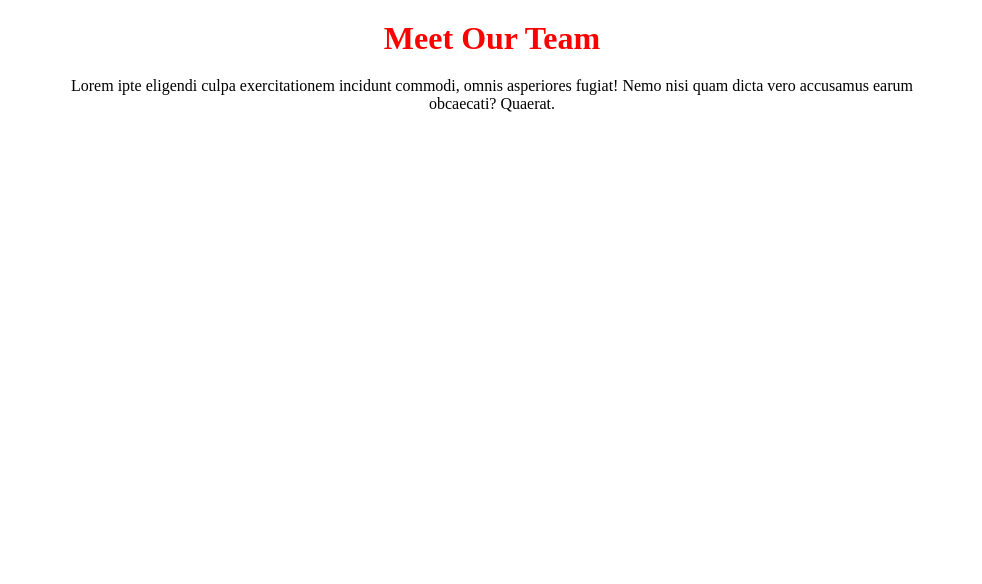
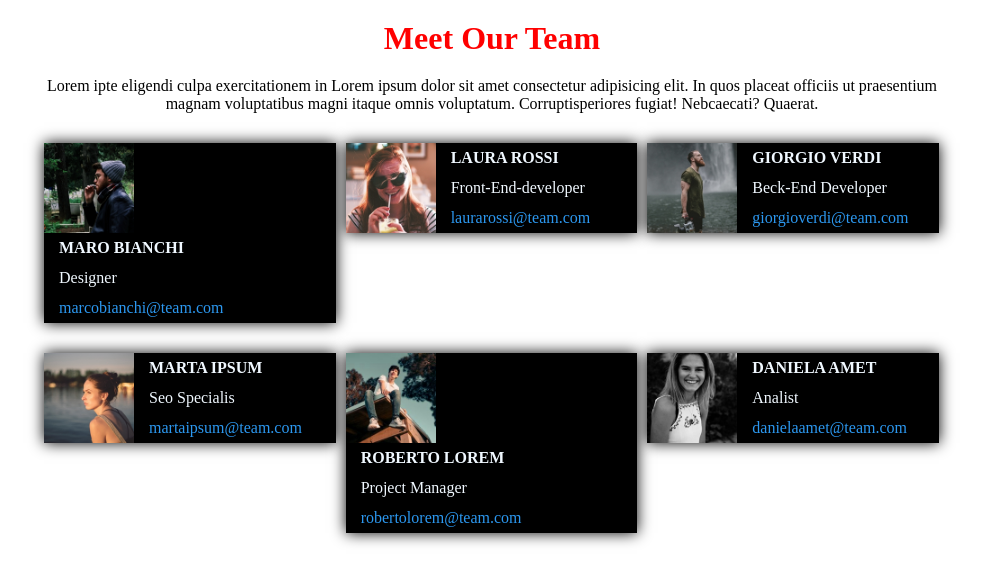
Before and after one commit to Leovilcu1/html-css-float-cards, a plain HTML site: page index.html in a window 1280 px wide. Shown: the whole page, without its empty margins (148-1130 px from the left). Drawn offline with Linux system fonts and the light colour scheme.

Commit message:
completato-html-css-float-cards

```diff
--- a/css/style.css
+++ b/css/style.css
@@ -4,12 +4,52 @@
     margin: 0;
     padding: 0;
 }
-header{
+
+.container{
     text-align: center;
     margin: 0 auto;
     max-width: 70%;
 }
+
 #title-header{
     color: red;
     padding: 20px;
 }
+.row{
+    margin: 0 auto;
+    max-width: 70%;
+    margin-top: 30px;
+}
+
+.card{
+    background-color: black;
+    color: aliceblue;
+    float: left;
+    width: calc(100% / 3 - 7px);
+    box-shadow: 0px 0px 14px 0px black;
+}
+#special{
+    margin: 0 10px 0 ;
+
+}
+img{
+    height: 90px;
+    float: left;
+
+}
+.description{
+    float: left;
+    line-height:calc( 90px / 3);
+
+    padding: 0 30px 0 15px;
+}
+a{
+    text-decoration: none;
+    color: rgb(44, 152, 240);
+}
+
+.clearfix::after {
+    content: "";
+    clear: both;
+    display: table;
+  }
--- a/index.html
+++ b/index.html
@@ -8,13 +8,75 @@
     <link rel="stylesheet" href="css/style.css">
 </head>
 <body>
+
+<!-- header -->
+
     <header>
-        <h1 id="title-header">Meet Our Team</h1>
-        <p>Lorem ipte eligendi culpa exercitationem incidunt commodi, omnis asperiores fugiat! Nemo nisi quam dicta vero accusamus earum obcaecati? Quaerat.</p>
+        <div class="container">
+            <h1 id="title-header">Meet Our Team</h1>
+            <p>Lorem ipte eligendi culpa exercitationem in Lorem ipsum dolor sit amet consectetur adipisicing elit. In quos placeat officiis ut praesentium magnam voluptatibus magni itaque omnis voluptatum. Corruptisperiores fugiat! Nebcaecati? Quaerat.</p>
+        </div>
     </header>
+
+<!-- main -->
+
     <main>
+        <div class="row clearfix">
+            <div class="card clearfix">
+                <img src="img/male1.png" alt="">
+                <div class="description">
+                    <h4>MARO BIANCHI</h4>
+                    <span>Designer</span><br>
+                    <a href="">marcobianchi@team.com</a>
+                </div>
+            </div>
 
+            <div class="card clearfix" id="special">
+                <img src="img/female1.png" alt="">
+                <div class="description">
+                    <h4>LAURA ROSSI</h4>
+                    <span>Front-End-developer</Fieldset></span><br>
+                    <a href="">laurarossi@team.com</a>
+                </div>
+            </div>
+
+            <div class="card clearfix">
+                <img src="img/male2.png" alt="">
+                <div class="description">
+                    <h4>GIORGIO VERDI</h4>
+                    <span>Beck-End Developer</span><br>
+                    <a href="">giorgioverdi@team.com</a>
+                </div>
+            </div>
+        </div>
+
+
+        <div class="row clearfix">
+            <div class="card clearfix">
+                <img src="img/female2.png" alt="">
+                <div class="description">
+                    <h4>MARTA IPSUM</h4>
+                    <span>Seo Specialis</span><br>
+                    <a href="">martaipsum@team.com</a>
+                </div>
+            </div>
+
+            <div class="card clearfix" id="special">
+                <img src="img/male3.png" alt="">
+                <div class="description">
+                    <h4>ROBERTO LOREM</h4>
+                    <span>Project Manager</span><br>
+                    <a href="">robertolorem@team.com</a>
+                </div>
+            </div>
+
+            <div class="card clearfix">
+                <img src="img/female3.png" alt="">
+                <div class="description">
+                    <h4>DANIELA AMET</h4>
+                    <span>Analist</span><br>
+                    <a href="">danielaamet@team.com</a>
+                </div>
+            </div>
+        </div>
     </main>
-
-</body>
-</html>
```
